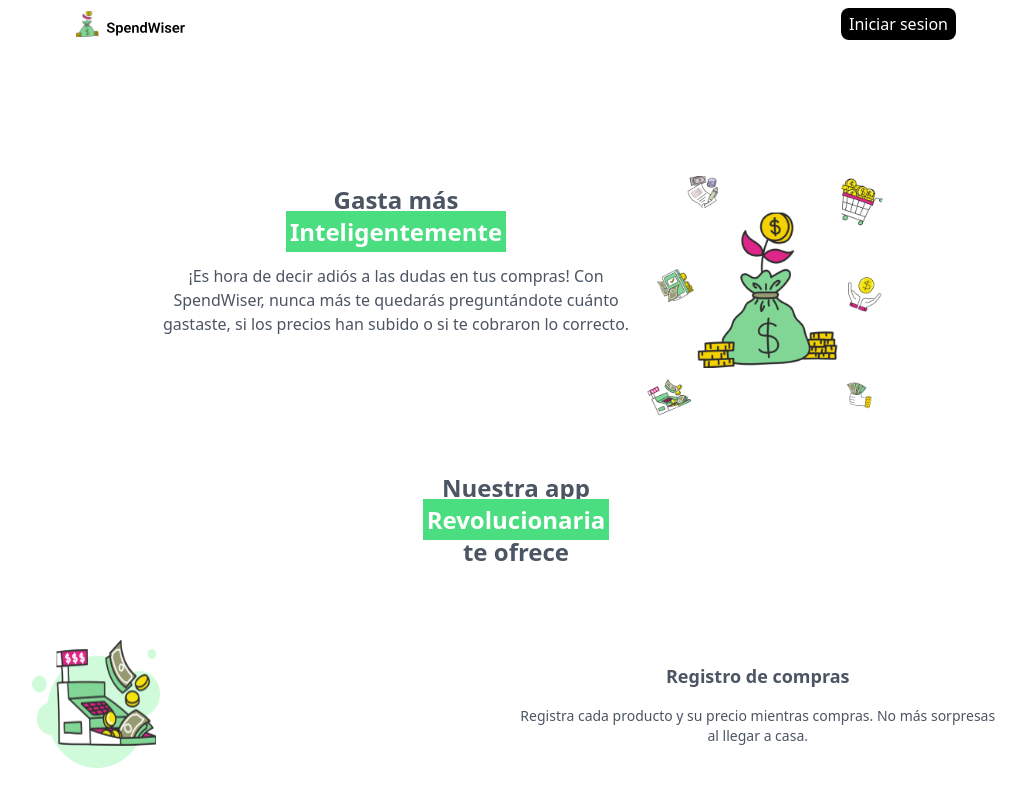
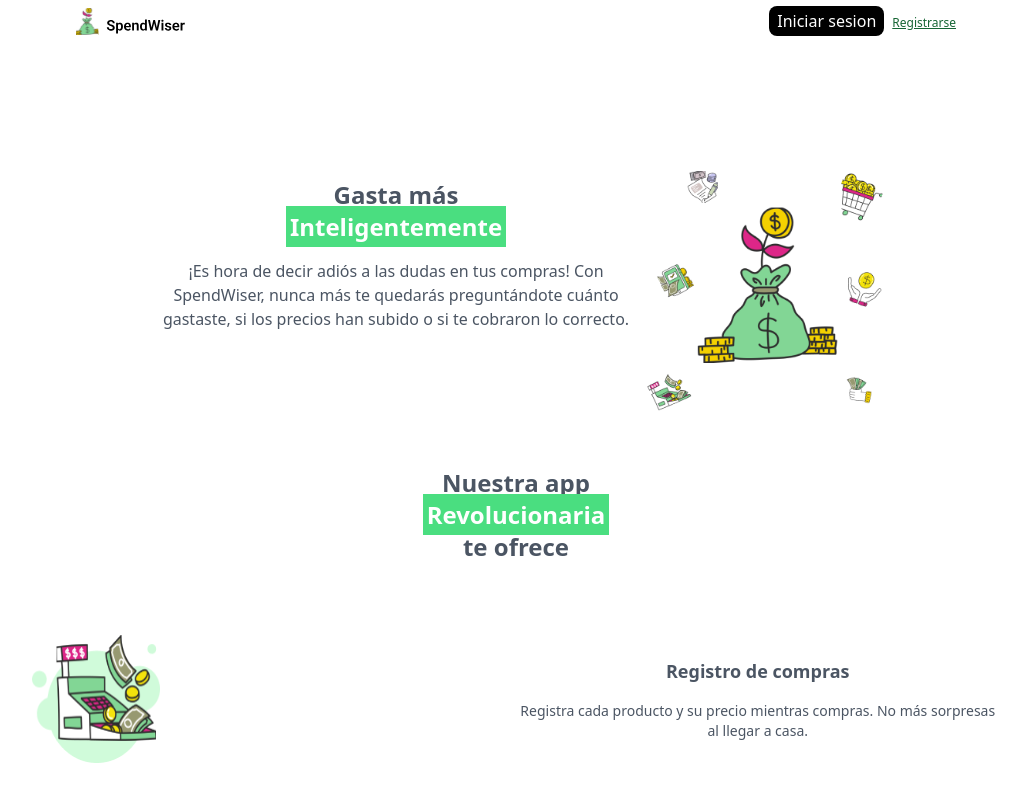
Before and after one commit to DanielSuarezDev/SpendWiser, a Next.js app: page / in a window 1280 px wide. Shown: the top 800 px of the page, without its empty margins (124-1150 px from the left). Built offline with nearby package versions, Linux system fonts and the light colour scheme; no server answers.

Commit message:
register

```diff
--- a/src/Components/Header/Header.tsx
+++ b/src/Components/Header/Header.tsx
@@ -42,12 +42,16 @@ export const Header: FC<any> = ({ handleSingUot, photo, user }) => {
           )}
         </div>
       ) : (
+        <div>
           <Link
             href="/login"
             className="bg-black text-white px-2 py-1 rounded-lg"
           >
             Iniciar sesion
           </Link>
+
+          <Link href="/login" className="text-xs ml-2 text-green-800 underline">Registrarse</Link>
+        </div>
       )}
     </div>
   );
--- a/src/pages/homePage/homePage.tsx
+++ b/src/pages/homePage/homePage.tsx
@@ -94,7 +94,6 @@ export const HomePage = () => {
             src={HeroImage}
             alt="hero"
             className="w-60 h-60 mt-14"
-            loading="lazy"
             priority={true}
           />
         </div>
```
Lines whose indentation alone changed are shown as unchanged.
